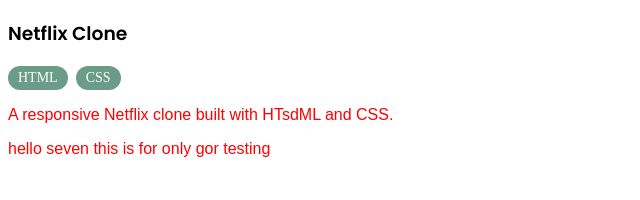
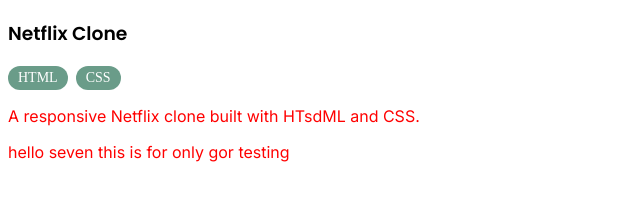
Before and after one commit to harsh120631/Personal-protfolio, a website built with Parcel: page index.html in a window 1280 px wide. Shown: the whole page, without its empty margins (0-640 px from the left). Built offline with nearby package versions, Linux system fonts and the light colour scheme.

Commit message:
favion added

```diff
--- a/index.html
+++ b/index.html
@@ -8,6 +8,8 @@
     <link rel="preconnect" href="https://fonts.googleapis.com" />
     <link rel="preconnect" href="https://fonts.gstatic.com" crossorigin />
     <link href="https://fonts.googleapis.com/css2?family=Poppins:wght@400;600;700&family=Inter:wght@400;500&display=swap" rel="stylesheet">
+    <link rel="icon" type="image/x-icon" href="src/img/favicon.ico">
+
     <script type="module" src="src/js/controller.js"></script>
     <title>Document</title>
   </head>
--- a/src/sass/pages/_home.scss
+++ b/src/sass/pages/_home.scss
@@ -3,3 +3,6 @@
     font-family: 'Poppins';
     font-weight: 600;
 }
+p{
+    font-family: 'Inter';
+}
```
Also changed, not shown: dist/index.html, src/img/favicon.ico (added), 2 other files.
